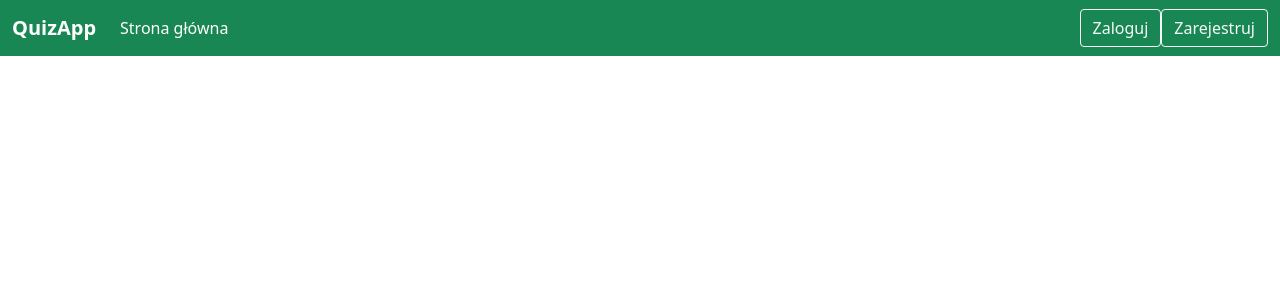
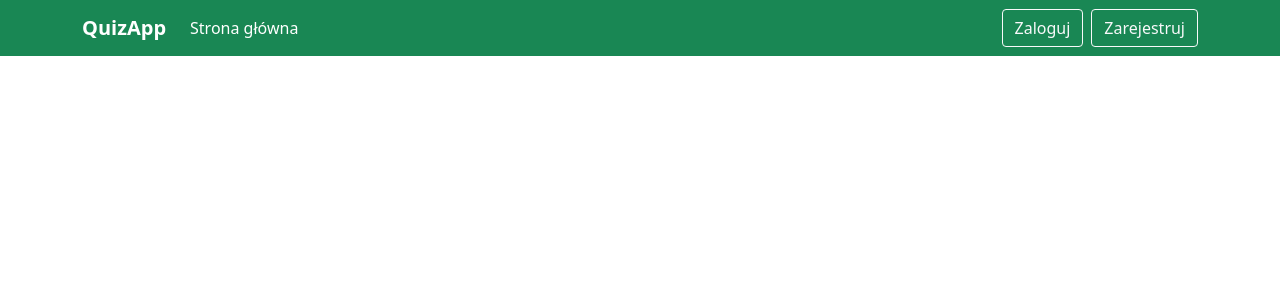
Before and after one commit to pawel323/quizApp, a PHP site: page / in a window 1280 px wide. Shown: the top 300 px of the page. Run offline with PHP 8.4, Linux system fonts and the light colour scheme.

Commit message:
Zmiana stylistyczna pliku header.php

```diff
--- a/header.php
+++ b/header.php
@@ -8,8 +8,8 @@
 </head>
 <body>
 <nav class="navbar navbar-expand-lg navbar-dark bg-success">
-  <div class="container-fluid">
-    <a class="navbar-brand" ><b>QuizApp</b></a>
+  <div class="container">
+    <a class="navbar-brand fw-bold">QuizApp</a>
     <button class="navbar-toggler" type="button" data-bs-toggle="collapse" data-bs-target="#appNav" aria-controls="navbarSupportedContent" aria-expanded="false" aria-label="Toggle navigation">
       <span class="navbar-toggler-icon"></span>
     </button>
@@ -21,7 +21,7 @@
 
       </ul>
 
-        <a class="btn btn-outline-light" type="submit">Zaloguj</a>
+        <a class="btn btn-outline-light me-2" type="submit">Zaloguj</a>
         <a class="btn btn-outline-light" type="submit">Zarejestruj</a>
     </div>
   </div>
```
